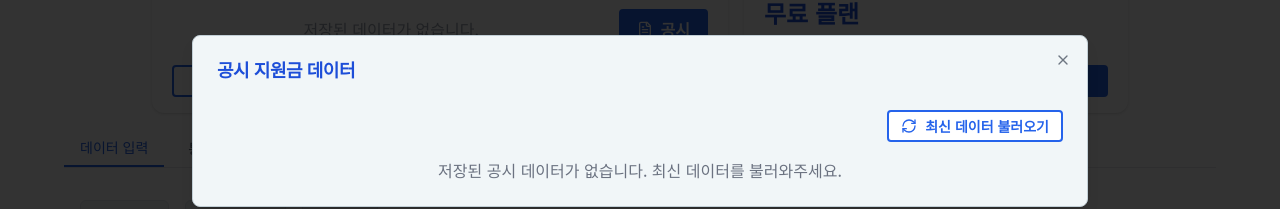
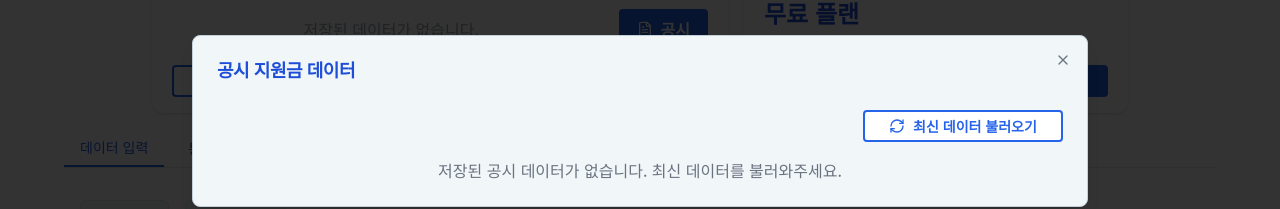
Before and after one commit to UrazilLand/phone8ez, a Next.js app: page /dashboard in a window 1280 px wide. Both pictures are taken after a click on the button "공시". Shown: the part 279-488 px from the top of the page. Built offline with nearby package versions, Linux system fonts and the light colour scheme; a web font is replaced by a local one.

Commit message:
대시보드 상단 데이터 카드 수정 완료 2

```diff
--- a/src/app/dashboard/components/cards/DataCardContainer.tsx
+++ b/src/app/dashboard/components/cards/DataCardContainer.tsx
@@ -195,6 +195,9 @@ export default function DataCardContainer({ dataSets, setDataSets, onLoadData, o
   };
 
   const handleRefreshSupportData = async () => {
+    // 이미 로딩 중이면 중복 호출 방지
+    if (isLoading) return;
+
     try {
       console.log('공시 데이터 새로고침 시작');
       setIsLoading(true);
@@ -219,7 +222,10 @@ export default function DataCardContainer({ dataSets, setDataSets, onLoadData, o
       console.error('공시 데이터 로드 실패:', error);
       setError(error instanceof Error ? error.message : '공시 데이터를 불러오는데 실패했습니다.');
     } finally {
-      setIsLoading(false);
+      // 약간의 지연을 두어 상태 변경을 안정화
+      setTimeout(() => {
+        setIsLoading(false);
+      }, 100);
     }
   };
 
--- a/src/app/dashboard/components/cards/DataCardModal.tsx
+++ b/src/app/dashboard/components/cards/DataCardModal.tsx
@@ -50,7 +50,7 @@ export default function DataCardModal({
                 <button
                   onClick={onRefreshSupportData}
                   disabled={isLoading}
-                  className={`${BUTTON_THEME.secondary} flex items-center gap-2 px-3 py-1 text-sm disabled:opacity-50 disabled:cursor-not-allowed`}
+                  className={`${BUTTON_THEME.secondary} flex items-center justify-center gap-2 px-3 py-1 text-sm min-w-[200px] disabled:opacity-50 disabled:cursor-not-allowed`}
                 >
                   <RefreshCw className={`w-4 h-4 ${isLoading ? 'animate-spin' : ''}`} />
                   {isLoading ? '로딩중...' : '최신 데이터 불러오기'}
@@ -74,7 +74,7 @@ export default function DataCardModal({
                 <button
                   onClick={onRefreshSupportData}
                   disabled={isLoading}
-                  className={`${BUTTON_THEME.secondary} flex items-center gap-2 px-3 py-1 text-sm disabled:opacity-50 disabled:cursor-not-allowed`}
+                  className={`${BUTTON_THEME.secondary} flex items-center justify-center gap-2 px-3 py-1 text-sm min-w-[200px] disabled:opacity-50 disabled:cursor-not-allowed`}
                 >
                   <RefreshCw className={`w-4 h-4 ${isLoading ? 'animate-spin' : ''}`} />
                   {isLoading ? '로딩중...' : '최신 데이터 불러오기'}
```
Also changed, not shown: 1 other file (tests, documents, lock files or other folders).
